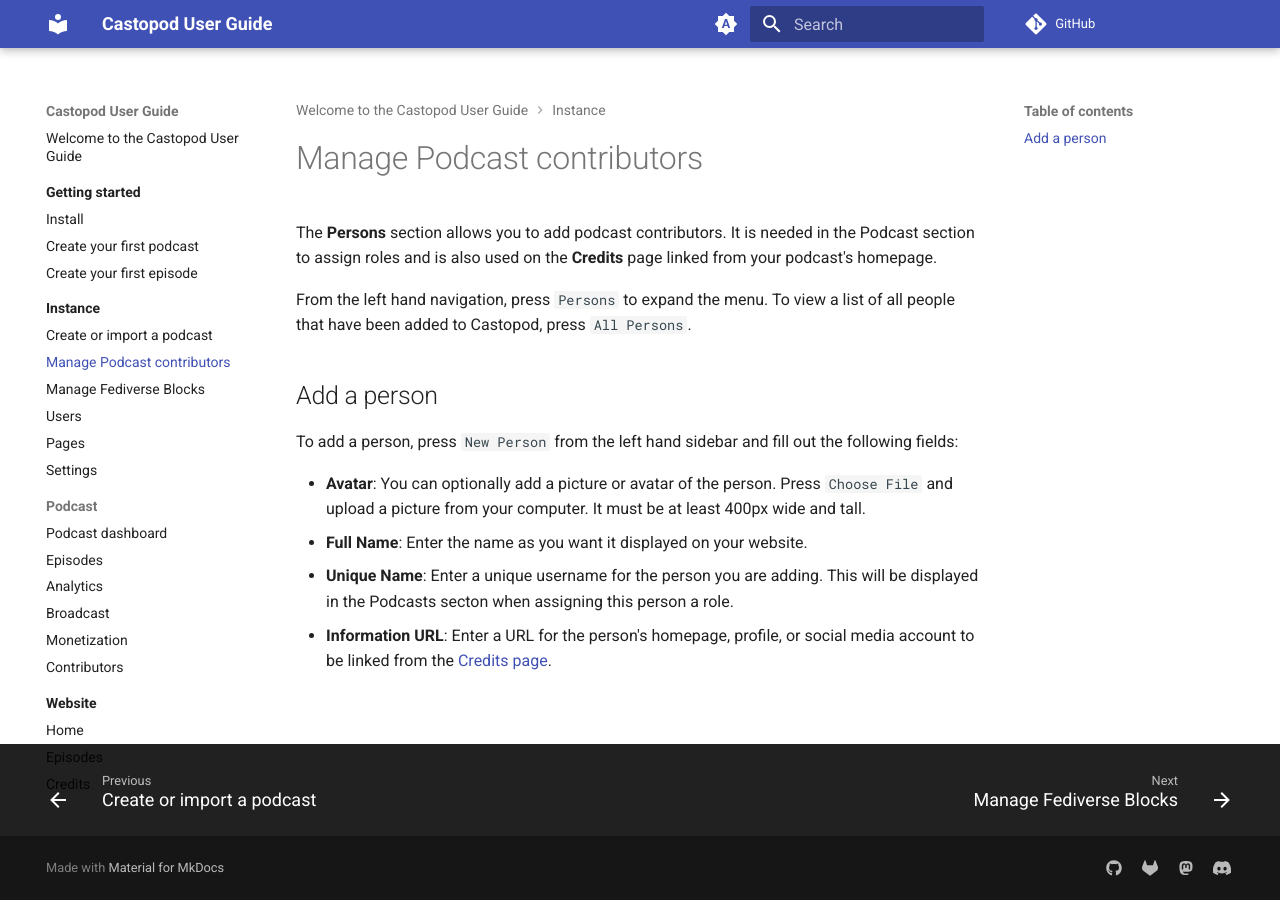
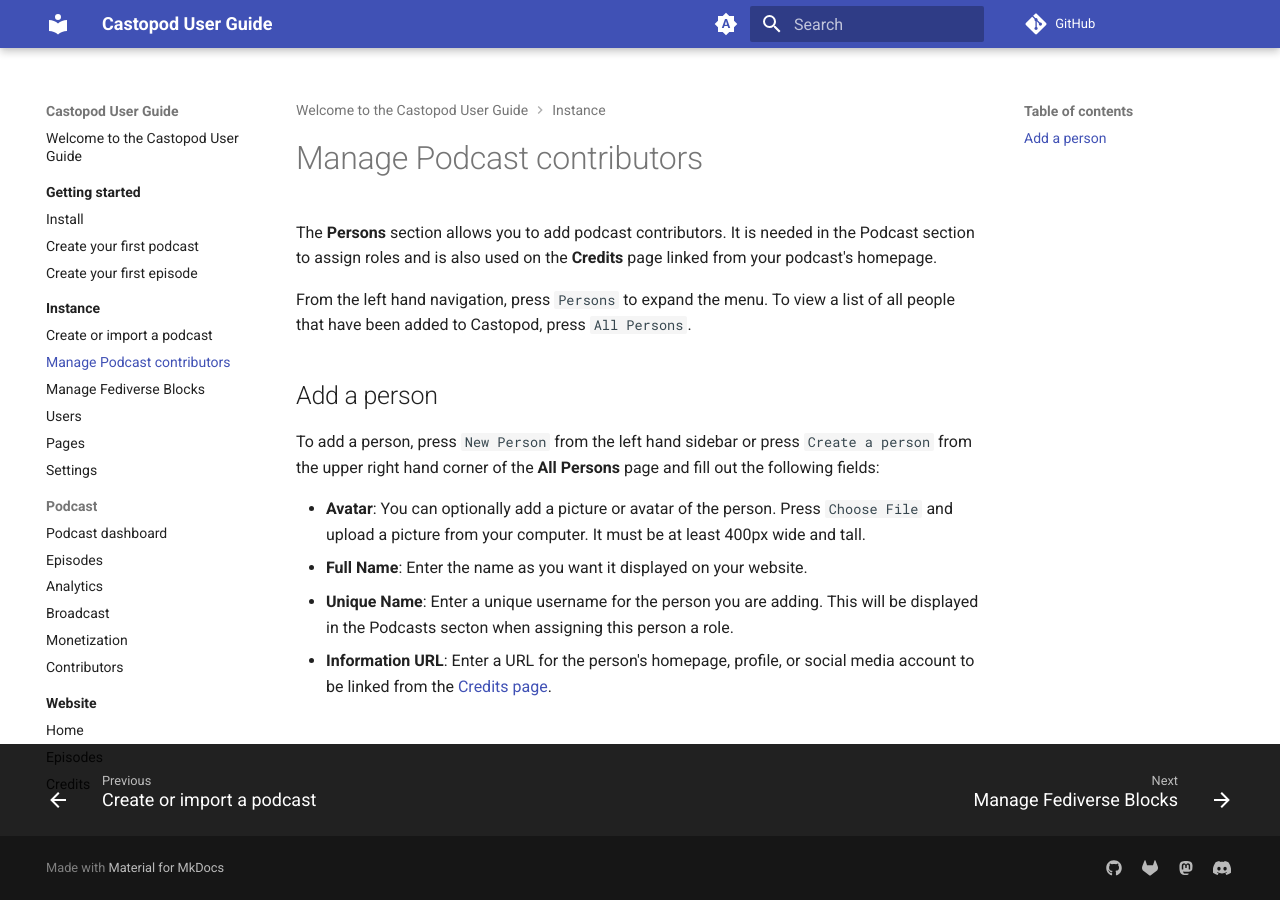
Before and after one commit to prcutler/castopod-user-guide, an MkDocs documentation site: the page built from docs/instance/persons.md, in a window 1280 px wide. Built offline with MkDocs 1.6.1 and Material for MkDocs 9.7.7, drawn with Linux system fonts in a browser that asks for light colours; comment, search, counter and statistics services are not loaded.

```diff
--- a/docs/instance/persons.md
+++ b/docs/instance/persons.md
@@ -8,7 +8,8 @@
 
 ## Add a person
 
-To add a person, press `New Person` from the left hand sidebar and fill out the following fields:
+To add a person, press `New Person` from the left hand sidebar or press `Create a person` from the upper right hand
+corner of the **All Persons** page and fill out the following fields:
 
 * **Avatar**: You can optionally add a picture or avatar of the person.  Press `Choose File` and upload a picture
 from your computer.  It must be at least 400px wide and tall.
```
